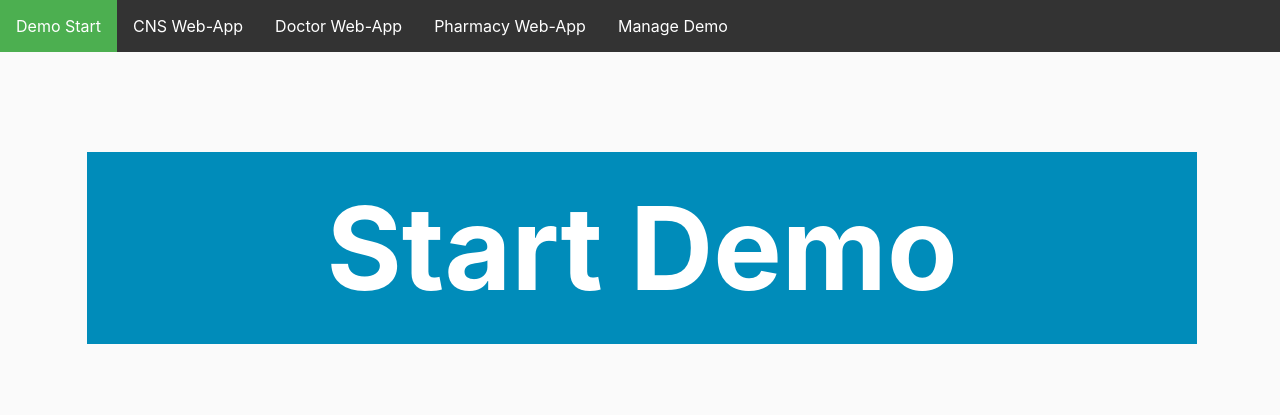
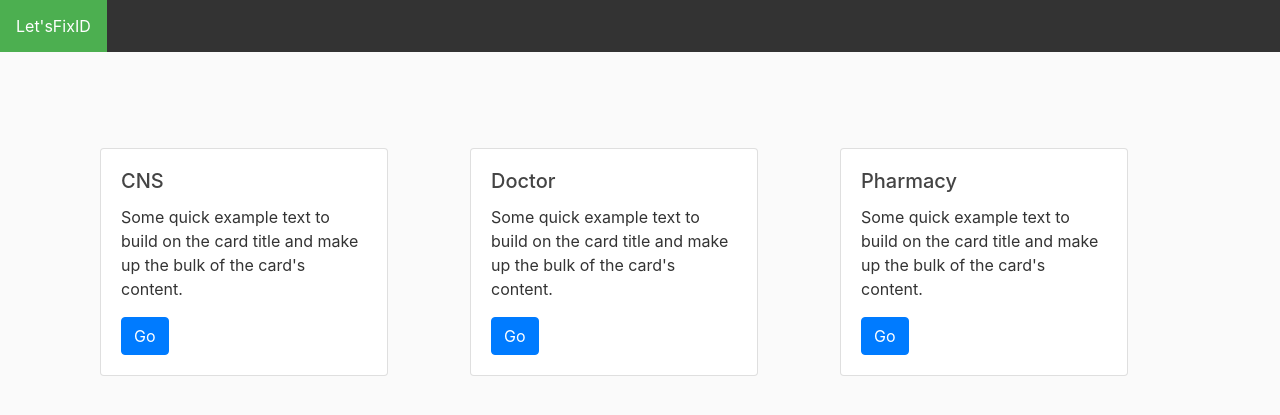
Before and after one commit to JSedlmeir92/e-Prescriptions, a Django app: page / in a window 1280 px wide. Shown: the top 415 px of the page. Run offline with Django 3.2, Linux system fonts and the light colour scheme; parts of the project's set-up code (start-up, migrations or seed data) failed here and were passed over; some libraries are stand-ins or nearby versions.

Commit message:
added start page & removed navbar entries

```diff
--- a/start/templates/start/start-home.html
+++ b/start/templates/start/start-home.html
@@ -1,7 +1,42 @@
 {% extends 'base.html' %}
 
 {% block content %}
-    <!--<h1>Welcome!</h1>
+<!--<h1>Welcome!</h1>
     <p>Info text about the demo</p>--><br><br><br>
-    <button class="button" style="height: 15vw; width: 100vw; font-size: 9vw; font-weight: bold" onclick="window.location.href='{% url 'doctor-schema' %}';">Start Demo</button>
+
+<div class="container">
+    <div class="row justify-content-center">
+        <div class="col-4">
+            <div class="card" style="width: 18rem;">
+                <div class="card-body">
+                    <h5 class="card-title">CNS</h5>
+                    <p class="card-text">Some quick example text to build on the card title and make up the bulk of the
+                        card's content.</p>
+                    <a target="_blank" href="{% url 'cns-connection' %}" class="btn btn-primary">Go</a>
+                </div>
+            </div>
+        </div>
+        <div class="col-4">
+            <div class="card" style="width: 18rem;">
+                <div class="card-body">
+                    <h5 class="card-title">Doctor</h5>
+                    <p class="card-text">Some quick example text to build on the card title and make up the bulk of the
+                        card's content.</p>
+                    <a target="_blank" href="{% url 'doctor-connection' %}" class="btn btn-primary">Go</a>
+                </div>
+            </div>
+        </div>
+        <div class="col-4">
+            <div class="card" style="width: 18rem;">
+                <div class="card-body">
+                    <h5 class="card-title">Pharmacy</h5>
+                    <p class="card-text">Some quick example text to build on the card title and make up the bulk of the
+                        card's content.</p>
+                    <a target="_blank" href="{% url 'pharmacy-connection' %}" class="btn btn-primary">Go</a>
+                </div>
+            </div>
+
+        </div>
+    </div>
+</div>
 {% endblock %}
--- a/templates/navbar_top.html
+++ b/templates/navbar_top.html
@@ -36,11 +36,6 @@
 
 <nav>
     <ul>
-        <li><a class="active" href="{% url 'start-home' %}">Demo Start</a></li>
-        <li><a href="{% url 'cns-connection' %}">CNS Web-App</a></li>
-        <li><a href="{% url 'doctor-connection' %}">Doctor Web-App</a></li>
-        <li><a href="{% url 'pharmacy-connectionless' %}">Pharmacy Web-App</a></li>
-        <li><a href="{% url 'manage_agent-home' %}">Manage Demo</a></li>
-
+        <li><a class="active" href="{% url 'start-home' %}">Let'sFixID</a></li>
     </ul>
 </nav>
```
